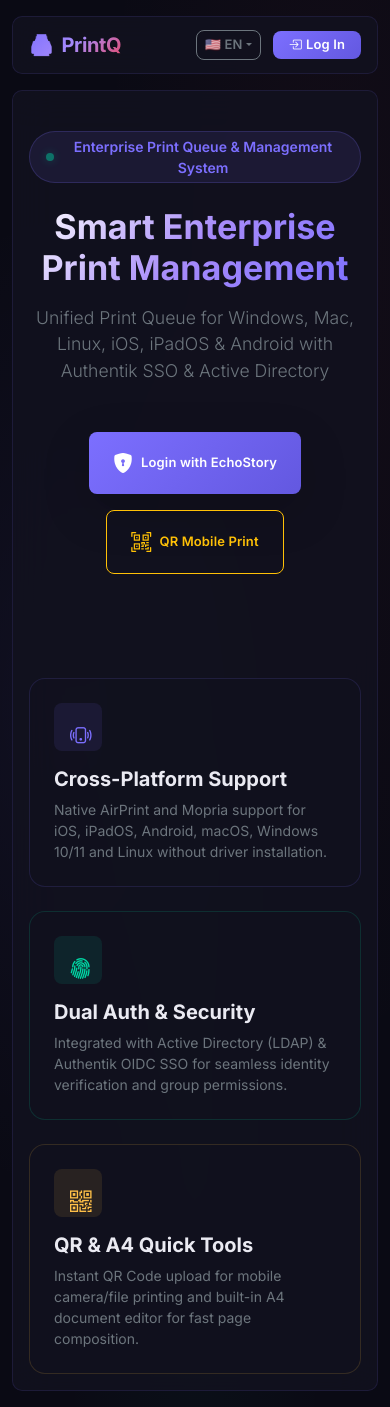
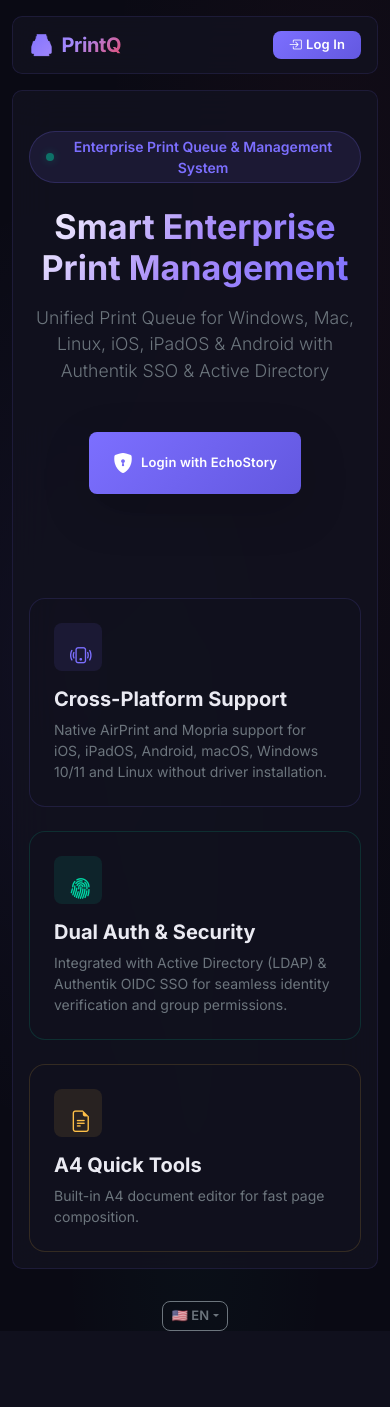
Before and after one commit to vibecodedesuwa/printqueue-sonnet4.5, a Flask app: page / in a window 390 px wide. After the commit the page ends 1331 px from the top, so only its background shows below. Run offline with Flask 3, Linux system fonts and the light colour scheme.

Commit message:
Fix CUPS login issue, clean up QR UI elements, update setup guide and install script
- Downgrade olbat/cupsd image to stable-2026-07-06 to fix 401 Unauthorized bug (issue #153)

- Mount cupsd.conf in docker-compose.yml and use admin user for CUPS web UI

- Restrict QR Mobile Print UI elements strictly to the Kiosk page

- Rename LXC_SETUP_GUIDE.md to BARE_METAL_AND_LXC_GUIDE.md and add Debian bare-metal instructions

- Add missing dependencies (avahi, libreoffice, libmagic) to install.sh

```diff
--- a/templates/base.html
+++ b/templates/base.html
@@ -298,23 +298,14 @@
             </a>
 
             <div class="d-flex align-items-center gap-2">
-                <!-- Language Switcher Dropdown -->
-                <div class="dropdown me-1">
-                    <button class="btn btn-outline-secondary btn-sm dropdown-toggle" type="button" data-bs-toggle="dropdown" id="currentLangLabel">
-                        🇺🇸 EN
-                    </button>
-                    <ul class="dropdown-menu dropdown-menu-end shadow border-secondary">
-                        <li><a class="dropdown-item text-body py-2" href="#" onclick="setLanguage('en'); return false;">🇺🇸 English</a></li>
-                        <li><a class="dropdown-item text-body py-2" href="#" onclick="setLanguage('th'); return false;">🇹🇭 ภาษาไทย (Thai)</a></li>
-                    </ul>
-                </div>
+
 
                 {% if user %}
                 <div class="d-none d-md-flex align-items-center gap-2">
                     <a href="{{ url_for('web.dashboard') }}" class="btn btn-outline-secondary btn-sm"><i class="bi bi-grid me-1"></i><span data-i18n="dashboard">Dashboard</span></a>
                     <a href="{{ url_for('upload.upload_page') }}" class="btn btn-primary btn-sm"><i class="bi bi-upload me-1"></i><span data-i18n="upload_print">Upload</span></a>
                     <a href="{{ url_for('web.editor_page') }}" class="btn btn-outline-info btn-sm"><i class="bi bi-file-earmark-text me-1"></i><span data-i18n="a4_editor">A4 Editor</span></a>
-                    <button type="button" class="btn btn-outline-warning btn-sm" data-bs-toggle="modal" data-bs-target="#qrUploadModal"><i class="bi bi-qr-code-scan me-1"></i><span data-i18n="qr_mobile_print">QR Print</span></button>
+
                     {% if is_admin %}
                     <a href="{{ url_for('web.admin') }}" class="btn btn-outline-secondary btn-sm" style="color: #a78bfa; border-color: rgba(167,139,250,0.3);"><i class="bi bi-shield-lock me-1"></i><span data-i18n="admin_panel">Admin</span></a>
                     {% endif %}
@@ -341,7 +332,7 @@
                 <a href="{{ url_for('web.dashboard') }}" class="btn btn-outline-secondary text-start"><i class="bi bi-grid me-2"></i><span data-i18n="dashboard">Dashboard</span></a>
                 <a href="{{ url_for('upload.upload_page') }}" class="btn btn-primary text-start"><i class="bi bi-upload me-2"></i><span data-i18n="upload_print">Upload & Print</span></a>
                 <a href="{{ url_for('web.editor_page') }}" class="btn btn-outline-info text-start"><i class="bi bi-file-earmark-text me-2"></i><span data-i18n="a4_editor">A4 Quick Editor</span></a>
-                <button type="button" class="btn btn-outline-warning text-start" data-bs-toggle="modal" data-bs-target="#qrUploadModal" data-bs-dismiss="offcanvas"><i class="bi bi-qr-code-scan me-2"></i><span data-i18n="qr_mobile_print">QR Mobile Print</span></button>
+
                 {% if is_admin %}
                 <a href="{{ url_for('web.admin') }}" class="btn btn-outline-secondary text-start" style="color: #a78bfa;"><i class="bi bi-shield-lock me-2"></i><span data-i18n="admin_panel">Admin Panel</span></a>
                 {% endif %}
@@ -351,33 +342,7 @@
         </div>
         {% endif %}
 
-        <!-- ═══ QR Code Mobile Print Modal ═══ -->
-        <div class="modal fade" id="qrUploadModal" tabindex="-1" aria-hidden="true">
-            <div class="modal-dialog modal-dialog-centered">
-                <div class="modal-content">
-                    <div class="modal-header">
-                        <h6 class="modal-title d-flex align-items-center gap-2">
-                            <i class="bi bi-qr-code-scan text-warning fs-5"></i>
-                            <span data-i18n="qr_modal_title">Mobile Quick Print (QR Code)</span>
-                        </h6>
-                        <button type="button" class="btn-close" data-bs-dismiss="modal" aria-label="Close"></button>
-                    </div>
-                    <div class="modal-body text-center py-4">
-                        <p class="text-secondary small mb-3" data-i18n="qr_modal_subtitle">Scan with your Smartphone camera (iOS / iPadOS / Android) to upload and print instantly</p>
-                        <div class="p-3 bg-white rounded-3 d-inline-block shadow mb-3">
-                            <div id="qrCodeContainer"></div>
-                        </div>
-                        <div class="input-group input-group-sm mx-auto" style="max-width: 320px;">
-                            <input type="text" id="qrUrlInput" class="form-control text-center" readonly>
-                            <button class="btn btn-outline-secondary" type="button" onclick="navigator.clipboard.writeText(document.getElementById('qrUrlInput').value); Toast.success('Copied URL!');"><i class="bi bi-clipboard"></i></button>
-                        </div>
-                    </div>
-                    <div class="modal-footer border-0 pt-0">
-                        <button type="button" class="btn btn-secondary btn-sm" data-bs-dismiss="modal" data-i18n="qr_close">Close</button>
-                    </div>
-                </div>
-            </div>
-        </div>
+
 
         <!-- ═══ Flash Messages ═══ -->
         {% with messages = get_flashed_messages(with_categories=true) %}
@@ -398,7 +363,17 @@
             {% block content %}{% endblock %}
         </div>
     </div>
-
+<div class="d-flex justify-content-center mt-3">
+    <div class="dropdown">
+        <button class="btn btn-outline-secondary btn-sm dropdown-toggle" type="button" data-bs-toggle="dropdown" id="currentLangLabel">
+            🇺🇸 EN
+        </button>
+        <ul class="dropdown-menu dropdown-menu-end shadow border-secondary">
+            <li><a class="dropdown-item text-body py-2" href="#" onclick="setLanguage('en'); return false;">🇺🇸 English</a></li>
+            <li><a class="dropdown-item text-body py-2" href="#" onclick="setLanguage('th'); return false;">🇹🇭 ภาษาไทย (Thai)</a></li>
+        </ul>
+    </div>
+</div>
     <!-- Bootstrap 5.3 JS Bundle -->
     <script src="https://cdn.jsdelivr.net/npm/bootstrap@5.3.3/dist/js/bootstrap.bundle.min.js"></script>
 
@@ -474,30 +449,8 @@
         }
     </script>
 
-    <!-- QRCode JS Library -->
-    <script src="https://cdn.jsdelivr.net/npm/qrcodejs@1.0.0/qrcode.min.js"></script>
     <!-- Multi-lingual i18n JS -->
     <script src="{{ url_for('static', filename='js/i18n.js') }}"></script>
-
-    <script>
-        // Initialize QR code when modal opens
-        document.getElementById('qrUploadModal')?.addEventListener('shown.bs.modal', function () {
-            const container = document.getElementById('qrCodeContainer');
-            if (container) {
-                container.innerHTML = '';
-                const qrUrl = window.location.origin + '/qr-upload';
-                document.getElementById('qrUrlInput').value = qrUrl;
-                new QRCode(container, {
-                    text: qrUrl,
-                    width: 180,
-                    height: 180,
-                    colorDark : "#0f0f1a",
-                    colorLight : "#ffffff",
-                    correctLevel : QRCode.CorrectLevel.H
-                });
-            }
-        });
-    </script>
 
     {% block extra_js %}{% endblock %}
 </body>
--- a/templates/landing.html
+++ b/templates/landing.html
@@ -34,10 +34,7 @@
             </button>
             {% endif %}
 
-            <a href="{{ url_for('web.qr_upload_page') }}" class="btn btn-outline-warning btn-lg px-4 py-3 d-flex align-items-center gap-2">
-                <i class="bi bi-qr-code-scan fs-5"></i>
-                <span data-i18n="qr_mobile_print">QR Mobile Print</span>
-            </a>
+
         </div>
     </div>
 </div>
@@ -67,10 +64,10 @@
     <div class="col-md-4">
         <div class="card h-100 p-4" style="background: rgba(18, 18, 31, 0.6); border: 1px solid rgba(255, 192, 72, 0.15); border-radius: 16px;">
             <div class="rounded-3 p-3 mb-3 d-inline-block" style="background: rgba(255, 192, 72, 0.1); width: 48px; height: 48px; text-align: center;">
-                <i class="bi bi-qr-code text-warning fs-4"></i>
+                <i class="bi bi-file-earmark-text text-warning fs-4"></i>
             </div>
-            <h5 class="fw-bold mb-2">QR & A4 Quick Tools</h5>
-            <p class="text-secondary small mb-0">Instant QR Code upload for mobile camera/file printing and built-in A4 document editor for fast page composition.</p>
+            <h5 class="fw-bold mb-2">A4 Quick Tools</h5>
+            <p class="text-secondary small mb-0">Built-in A4 document editor for fast page composition.</p>
         </div>
     </div>
 </div>
--- a/templates/login.html
+++ b/templates/login.html
@@ -59,11 +59,7 @@
                 {% endif %}
             </div>
 
-            <div class="text-center mt-4 pt-3 border-top border-secondary border-opacity-25">
-                <a href="{{ url_for('web.qr_upload_page') }}" class="text-warning small text-decoration-none">
-                    <i class="bi bi-qr-code-scan me-1"></i> <span data-i18n="qr_mobile_print">Scan QR for Quick Mobile Print</span>
-                </a>
-            </div>
+
         </div>
     </div>
 </div>
```
Also changed, not shown: BARE_METAL_AND_LXC_GUIDE.md (renamed from LXC_SETUP_GUIDE.md, +12 -6 lines), docker-compose.yml (+9 -15 lines), data/printqueue.db (added), 4 other files.
